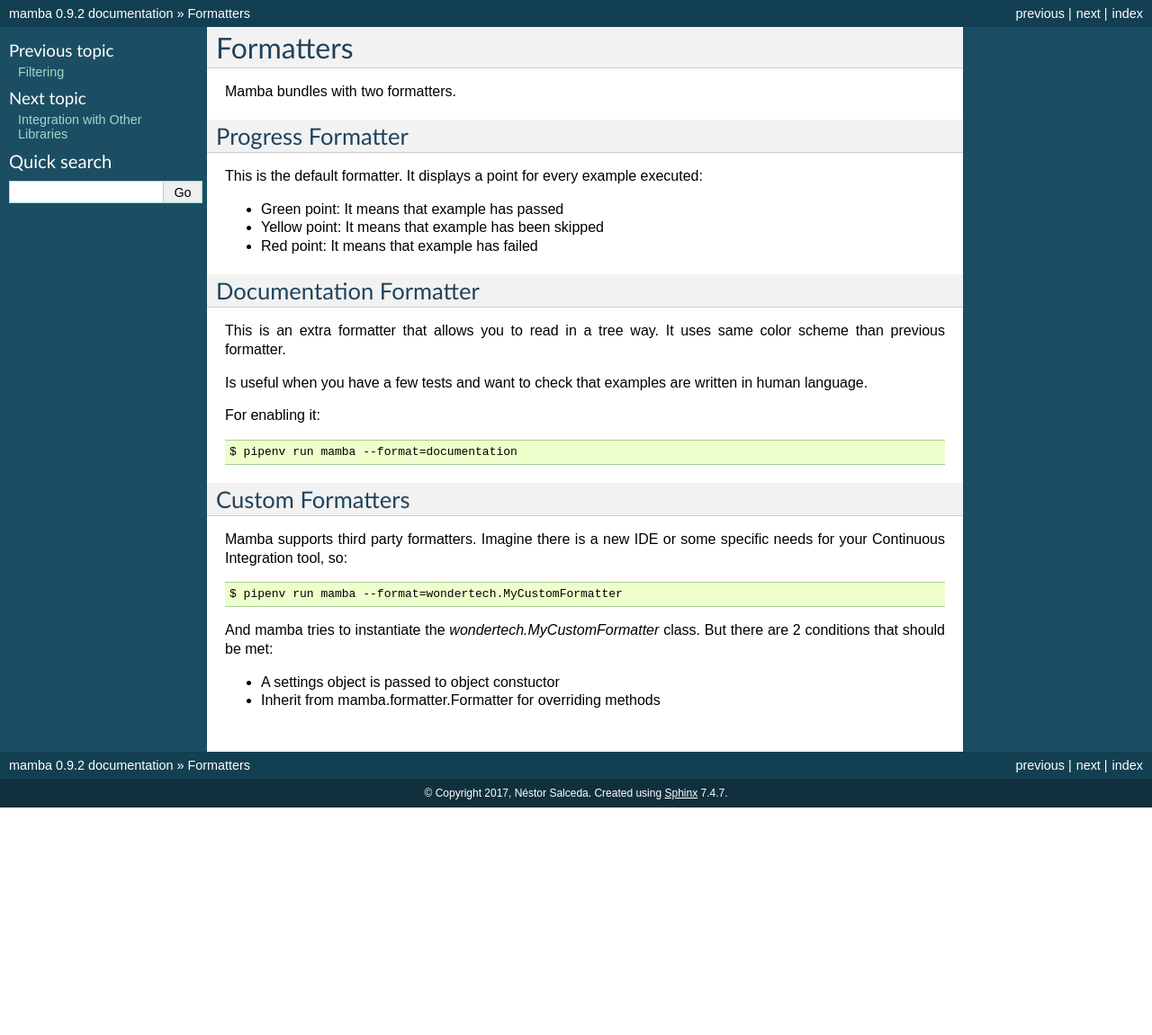
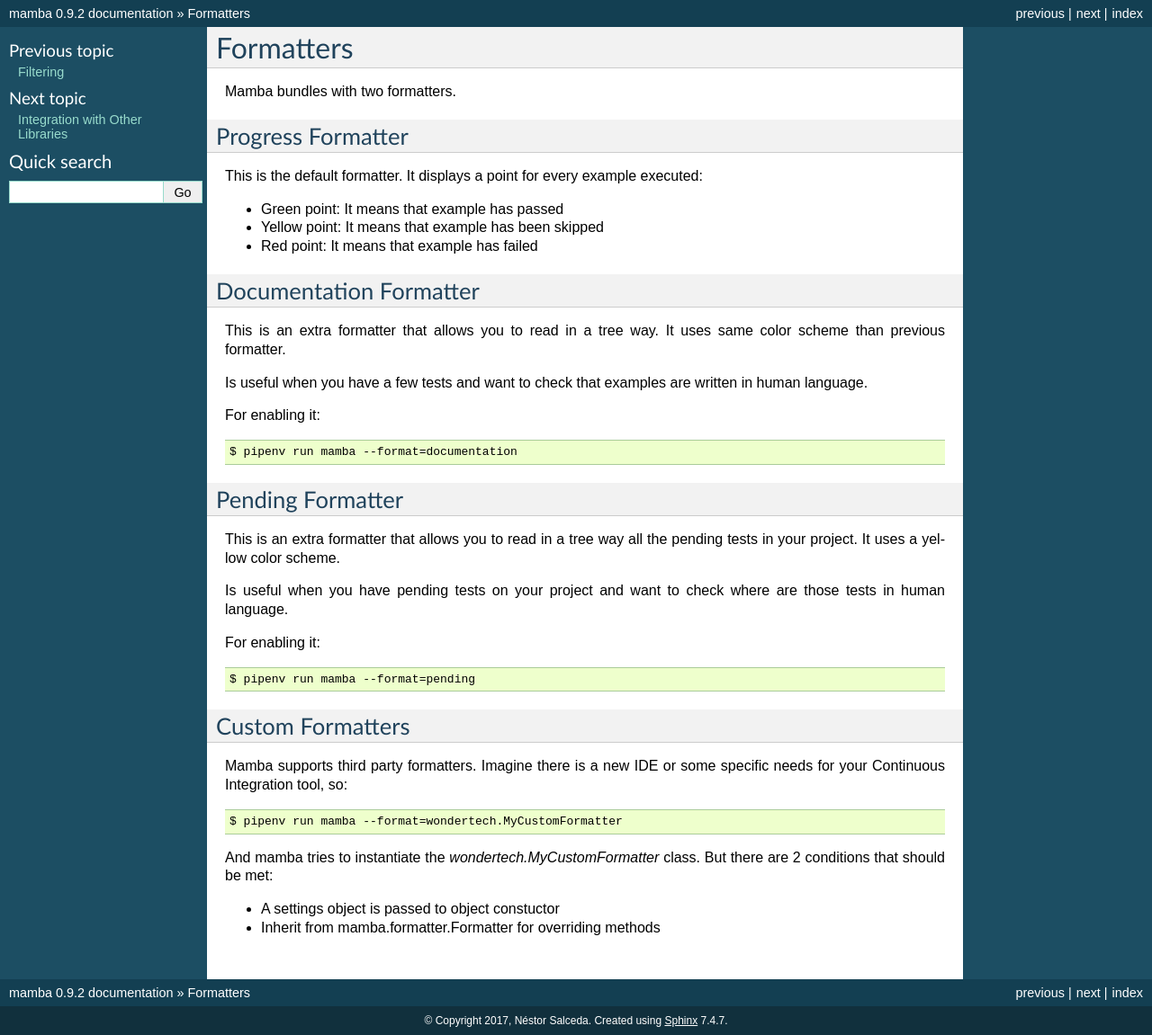
Before and after one commit to nestorsalceda/mamba, a Sphinx documentation site: the page built from docs/formatters.rst, in a window 1280 px wide. Shown: the whole page at 90% size. Built offline with Sphinx 7.4.7, drawn with Linux system fonts in a browser that asks for light colours; before the commit the page ends 900 px from its top, so only the background shows below that.

Commit message:
Add pending formatter documentation

```diff
--- a/docs/formatters.rst
+++ b/docs/formatters.rst
@@ -25,6 +25,19 @@ For enabling it:
 
   $ pipenv run mamba --format=documentation
 
+Pending Formatter
+-----------------------
+
+This is an extra formatter that allows you to read in a tree way all the pending tests in your project. It uses a yellow color scheme.
+
+Is useful when you have pending tests on your project and want to check where are those tests in human language.
+
+For enabling it:
+
+::
+
+  $ pipenv run mamba --format=pending
+
 Custom Formatters
 -----------------
 
```
